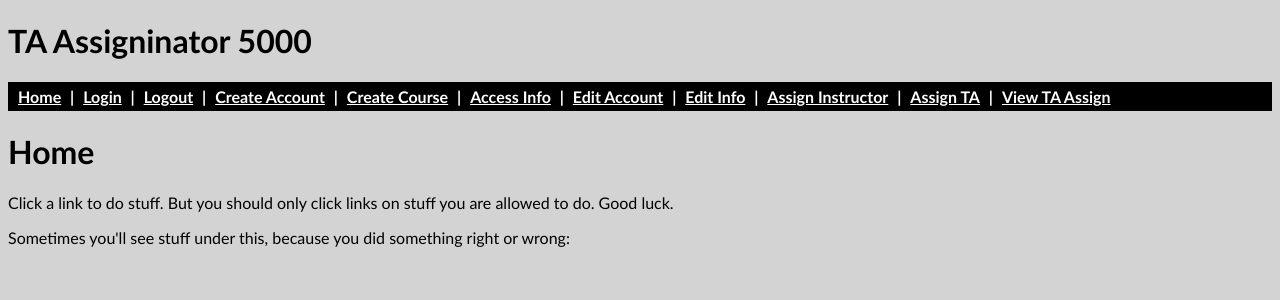
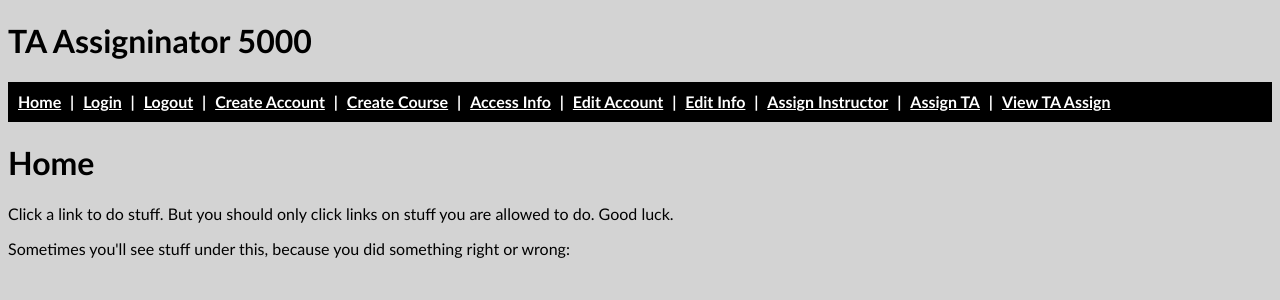
Before and after one commit to jwolf-uwm/scrum_and_coke_django_v2, a Django app: page / in a window 1280 px wide. Shown: the top 300 px of the page. Run offline with Django 3.2, Linux system fonts and the light colour scheme.

Commit message:
menu fix

```diff
--- a/classes/commands.py
+++ b/classes/commands.py
@@ -305,3 +305,5 @@ class Commands:
         ta_course.save()
         return "TA Assigned!"
     # View TA Assign Commands
+
+    # Read Public Contact Info Commands
--- a/static/css/style.css
+++ b/static/css/style.css
@@ -5,6 +5,11 @@ body {
 
 .alert {
     color: red;
+}
+
+#nav {
+    width: 100%;
+    line-height: 30px;
 }
 
 .menu {
--- a/templates/base.html
+++ b/templates/base.html
@@ -11,6 +11,7 @@
 </head>
 <body>
     <h1>TA Assigninator 5000</h1>
+    <div id="nav">
         <ul class="menu">
             <li class="menu"><a href="/index">Home</a></li> |
             <li class="menu"><a href="/login">Login</a></li> |
@@ -24,7 +25,7 @@
             <li class="menu"><a href="/assign_ta">Assign TA</a></li> |
             <li class="menu"><a href="/view_ta_assign">View TA Assign</a></li>
         </ul>
-
+    </div>
     {% block content %}{% endblock content %}
 </body>
 </html>
```
Lines whose indentation alone changed are shown as unchanged.
